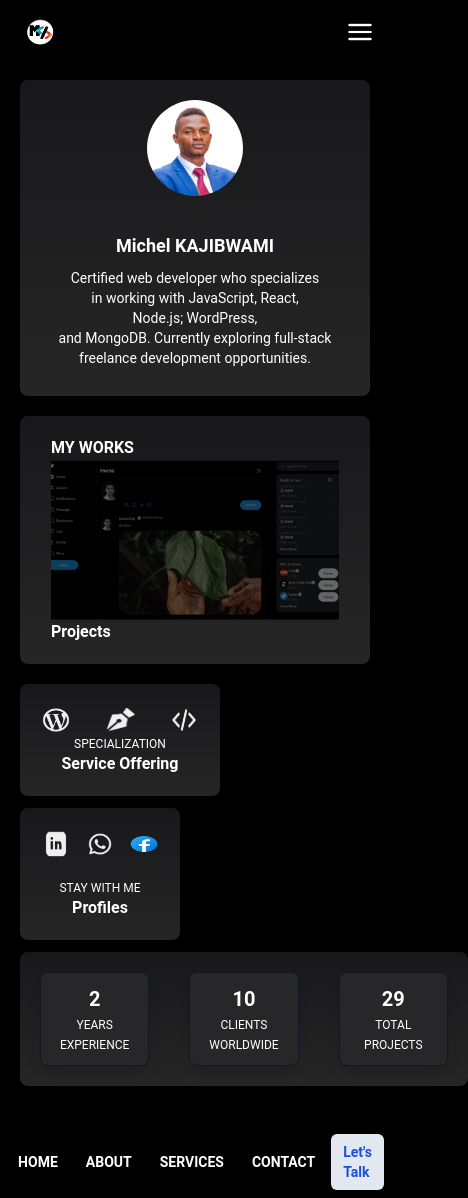
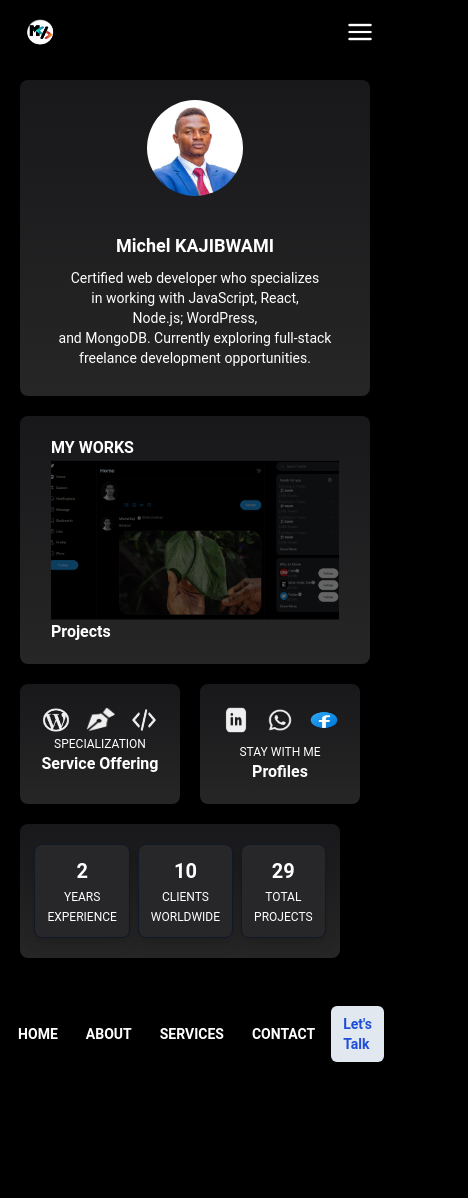
Before and after one commit to MICHELKAJI/portofolioMkj, a React (Vite) app: page /#/ in a window 390 px wide. Shown: the whole page, 468 px wide, since content can reach past the window. After the commit the page ends 1070 px from the top, so only its background shows below. Built offline with nearby package versions, Linux system fonts and the light colour scheme.

Commit message:
fixed size

```diff
--- a/src/components/profil.jsx
+++ b/src/components/profil.jsx
@@ -12,7 +12,7 @@ function Profil(){
 
     return(
         <div>
-            <div className=' flex flex-col gap-5 rounded-lg shadow-lg  p-5 bg-gradient-to-t from-neutral-800 to-zinc-900'>
+            <div className=' flex flex-col lg:gap-5 gap-2 rounded-lg shadow-lg  p-5 bg-gradient-to-t from-neutral-800 to-zinc-900'>
                 <div className=' flex flex-row justify-center items-center gap-3'>
                     <div className=' hover:bg-red-500 hover:scale-105 transition duration-300 rounded-full'><a href="https://www.linkedin.com/in/michel-kajibwami-884803230/" target='_blank'><img className=' h-8 w-8' src={linkedin} alt="logo" /></a></div>
                     <div className=' hover:bg-red-500 hover:scale-105 transition duration-300 rounded-full'><a href="#" onClick={handleClick}><img className=' h-8 w-8' src={whatsapp} alt="logo" /></a></div>
--- a/src/components/realisation.jsx
+++ b/src/components/realisation.jsx
@@ -2,18 +2,18 @@ import { motion } from "framer-motion";
 function Realisation (){
     return(
         <div>
-            <motion.div initial={{opacity: 0, x: 100}} animate={{opacity: 1, x: 0}} transition={{duration: 1, ease: "easeOut", delay:0.2}} className=" flex flex-row justify-center gap-10 rounded-lg shadow-lg  p-5 bg-gradient-to-t from-neutral-800 to-zinc-900 lg:w-[44rem] w-[28rem]">
+            <motion.div initial={{opacity: 0, x: 100}} animate={{opacity: 1, x: 0}} transition={{duration: 1, ease: "easeOut", delay:0.2}} className=" flex flex-row justify-center lg:gap-10 gap-2 rounded-lg shadow-lg  p-5 bg-gradient-to-t from-neutral-800 to-zinc-900 lg:w-[44rem] w-[20rem]">
                 <div className=" flex flex-col gap-1 border border-gray-900 rounded-lg items-center text-white p-3 shadow-lg bg-zinc-800 w-40">
                     <p className=" font-bold text-xl">2</p>
                     <h2 className=" text-xs">YEARS</h2>
                     <h2 className=" text-xs">EXPERIENCE</h2>
                 </div>
-                <div className=" flex flex-col gap-1 border border-gray-900 rounded-lg items-center text-white p-3 shadow-lg bg-zinc-800 w-40">
+                <div className=" flex flex-col gap-1 border border-gray-900 rounded-lg items-center text-white p-3 shadow-lg bg-zinc-800 lg:w-40 w-36">
                     <p className=" font-bold text-xl">10</p>
                     <h2 className=" text-xs">CLIENTS</h2>
                     <h2 className=" text-xs">WORLDWIDE</h2>
                 </div>
-                <div className=" flex flex-col gap-1 border border-gray-900 rounded-lg items-center text-white p-3 shadow-lg bg-zinc-800 w-40">
+                <div className=" flex flex-col gap-1 border border-gray-900 rounded-lg items-center text-white p-3 shadow-lg bg-zinc-800 lg:w-40 w-36">
                     <p className=" font-bold text-xl">29</p>
                     <h2 className=" text-xs">TOTAL</h2>
                     <h2 className=" text-xs">PROJECTS</h2>
--- a/src/pages/home.jsx
+++ b/src/pages/home.jsx
@@ -104,9 +104,9 @@ function Home(){
             </div>
         </div>
 
-        <div className="flex flex-wrap lg:flex-row lg:justify-between justify-start md:flex-row md:flex-nowrap  md:gap-5 gap-3 mt-5">
+        <div className="flex flex-wrap lg:flex-row lg:justify-between justify-start md:flex-row md:flex-nowrap  md:gap-5 gap-5 mt-5">
             <Link to="/service" className="hover:bg-red-500 hover:scale-105 transition duration-300 flex flex-col p-5 rounded-lg shadow-lg bg-gradient-to-t from-neutral-800 to-zinc-900 lg:w-96 w-auto">
-                <div className="flex flex-row justify-center items-center gap-8">
+                <div className="flex flex-row justify-center items-center lg:gap-8 gap-3">
                     <img className="h-8 w-8" src={wordpress} alt="logo" />
                     <img className="h-8 w-8" src={solving} alt="logo" />
                     <img className="h-8 w-8" src={coding} alt="logo" />
```
